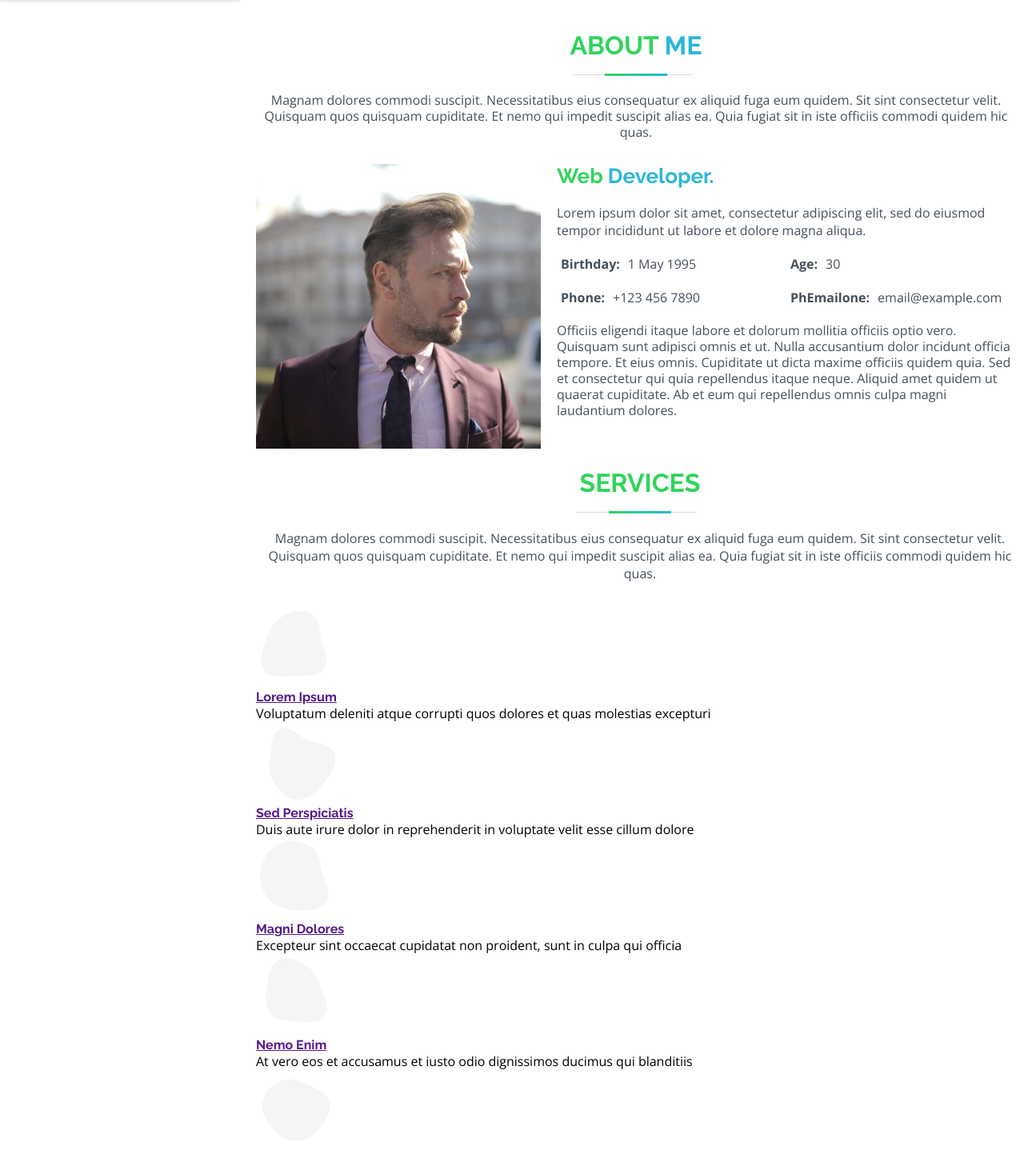
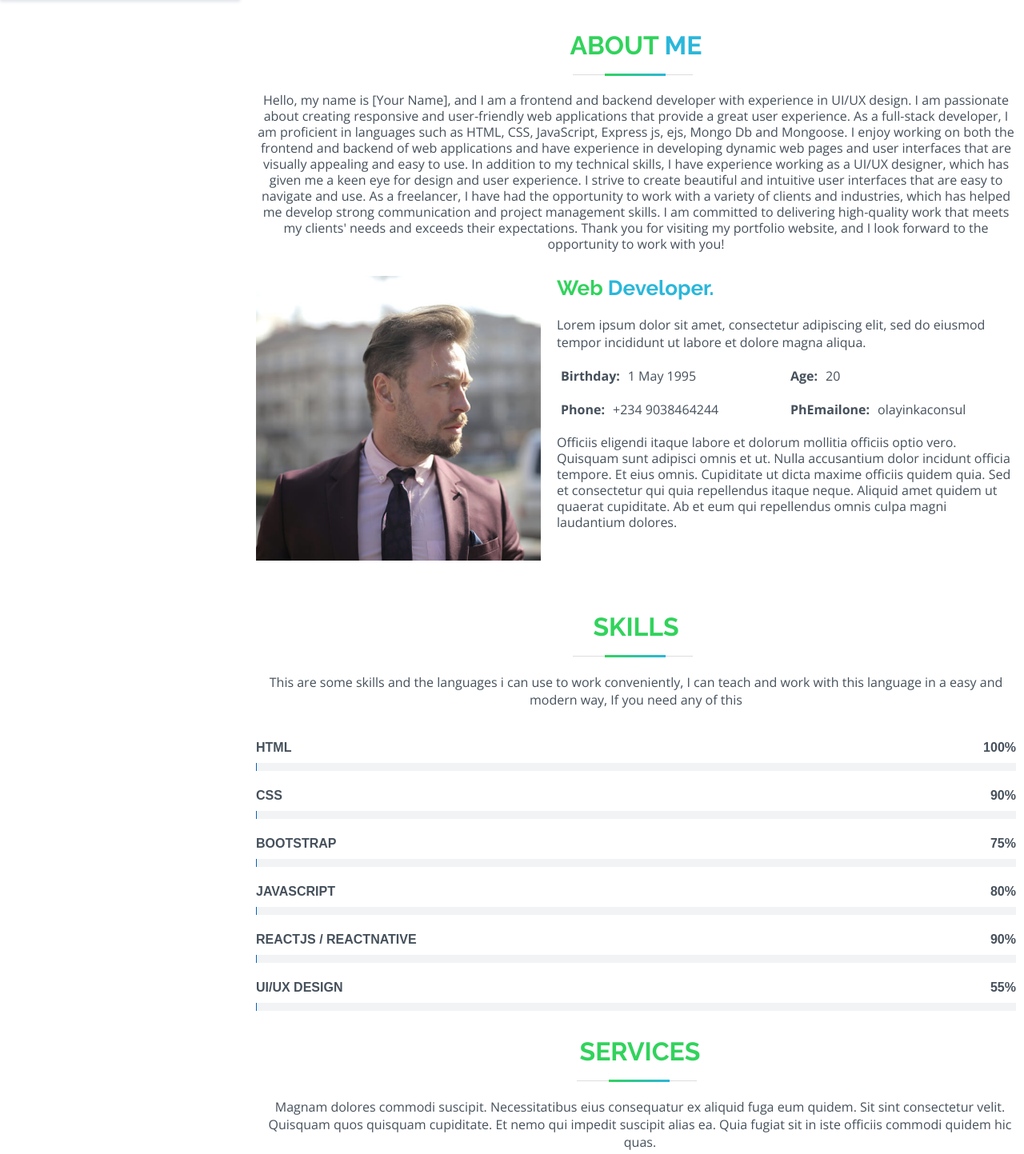
Before and after one commit to olayinka06-dev/ip-address-tracker-pro, a React (Create React App) app: page / in a window 1280 px wide. Shown: the part 802-2245 px from the top of the page at 80% size. Built offline with nearby package versions, Linux system fonts and the light colour scheme.

Commit message:
Creating the about Skill and Services Page

```diff
--- a/package.json
+++ b/package.json
@@ -9,7 +9,6 @@
     "react": "^18.2.0",
     "react-dom": "^18.2.0",
     "react-icons": "^4.8.0",
-    "react-reveal": "^1.2.2",
     "react-router-dom": "^6.10.0",
     "react-scripts": "5.0.1",
     "react-scroll": "^1.8.9",
--- a/src/components/About.jsx
+++ b/src/components/About.jsx
@@ -10,7 +10,25 @@ const About = () => {
       <div className="about-container">
         <div className="section-title">
           <h2>About <span className='about-me-color'>Me</span></h2>
-          <p>Magnam dolores commodi suscipit. Necessitatibus eius consequatur ex aliquid fuga eum quidem. Sit sint consectetur velit. Quisquam quos quisquam cupiditate. Et nemo qui impedit suscipit alias ea. Quia fugiat sit in iste officiis commodi quidem hic quas.</p>
+          {/* <p>
+            Hello, and welcome to my portfolio website! My name is [Your Name], and I am a versatile professional with extensive experience in web development and UI/UX design. I have worked as a senior frontend developer, backend developer, full-stack developer, and UI/UX designer for various companies and clients, and I have also worked as a freelancer on numerous projects.As a senior frontend developer, I specialize in building responsive and user-friendly web applications using modern technologies such as HTML, CSS, and JavaScript. I am skilled in developing dynamic web pages and user interfaces that are visually appealing and easy to use.
+            In addition to my frontend development expertise, I am also proficient in backend development and have experience working with languages such as PHP, Python, and Node.js. This enables me to build robust and scalable web applications that can handle complex tasks and data processing.
+            As a full-stack developer, I am comfortable working on both the frontend and backend of web applications, which allows me to deliver comprehensive solutions to clients. I have also worked as a UI/UX designer, which has given me a keen eye for design and user experience. I strive to create beautiful and intuitive user interfaces that are easy to navigate and use.
+            As a freelancer, I have had the opportunity to work on a variety of projects for clients in different industries, which has helped me develop strong project management and communication skills. I am committed to delivering high-quality work that meets my clients' needs and exceeds their expectations.
+            I am passionate about technology and constantly stay up-to-date with the latest industry trends and advancements. My goal is to use my skills and experience to create innovative and impactful web solutions that make a difference in people's lives.
+            Thank you for visiting my portfolio website, and I look forward to connecting with you!
+          </p> */}
+          <p>
+          Hello, my name is [Your Name], and I am a frontend and backend developer with experience in UI/UX design. I am passionate about creating responsive and user-friendly web applications that provide a great user experience.
+
+As a full-stack developer, I am proficient in languages such as HTML, CSS, JavaScript, Express js, ejs, Mongo Db and Mongoose. I enjoy working on both the frontend and backend of web applications and have experience in developing dynamic web pages and user interfaces that are visually appealing and easy to use.
+
+In addition to my technical skills, I have experience working as a UI/UX designer, which has given me a keen eye for design and user experience. I strive to create beautiful and intuitive user interfaces that are easy to navigate and use.
+
+As a freelancer, I have had the opportunity to work with a variety of clients and industries, which has helped me develop strong communication and project management skills. I am committed to delivering high-quality work that meets my clients' needs and exceeds their expectations.
+
+Thank you for visiting my portfolio website, and I look forward to the opportunity to work with you!
+          </p>
         </div>
 
         <div className="about-flex">
@@ -27,13 +45,13 @@ const About = () => {
               <div className="about-info">
                 <ul>
                   <li><i class="bi bi-chevron-right"></i> <strong>Birthday:</strong> <span>1 May 1995</span></li>
-                  <li><i class="bi bi-chevron-right"></i> <strong>Phone:</strong> <span>+123 456 7890</span></li>
+                  <li><i class="bi bi-chevron-right"></i> <strong>Phone:</strong> <span>+234 9038464244</span></li>
                 </ul>
               </div>
               <div className="about-info">
                 <ul>
-                  <li><i class="bi bi-chevron-right"></i> <strong>Age:</strong> <span>30</span></li>
-                  <li><i class="bi bi-chevron-right"></i> <strong>PhEmailone:</strong> <span>email@example.com</span></li>
+                  <li><i class="bi bi-chevron-right"></i> <strong>Age:</strong> <span>20</span></li>
+                  <li><i class="bi bi-chevron-right"></i> <strong>PhEmailone:</strong> <span>olayinkaconsul</span></li>
                 </ul>
               </div>
             </div>
@@ -42,6 +60,79 @@ const About = () => {
               Cupiditate ut dicta maxime officiis quidem quia. Sed et consectetur qui quia repellendus itaque neque. Aliquid amet quidem ut quaerat cupiditate. Ab et eum qui repellendus omnis culpa magni laudantium dolores.
             </p>
           </div>
+        </div>
+        {/* Hello, my name is [Your Name], and I am a frontend and backend developer with experience in UI/UX design. I am passionate about creating responsive and user-friendly web applications that provide a great user experience.
+
+As a full-stack developer, I am proficient in languages such as HTML, CSS, JavaScript, PHP, and Python. I enjoy working on both the frontend and backend of web applications and have experience in developing dynamic web pages and user interfaces that are visually appealing and easy to use.
+
+In addition to my technical skills, I have experience working as a UI/UX designer, which has given me a keen eye for design and user experience. I strive to create beautiful and intuitive user interfaces that are easy to navigate and use.
+
+As a freelancer, I have had the opportunity to work with a variety of clients and industries, which has helped me develop strong communication and project management skills. I am committed to delivering high-quality work that meets my clients' needs and exceeds their expectations.
+
+Thank you for visiting my portfolio website, and I look forward to the opportunity to work with you! */}
+
+      </div>
+    </section>
+    <section id="skills" class="skills section-bg">
+      <div class="container" data-aos="fade-up">
+
+        <div class="section-title">
+          <h2>Skills</h2>
+          <p>This are some skills and the languages i can use to work conveniently, I can teach and work with this language in a easy and modern way, If you need any of this </p>
+        </div>
+
+        <div class="row skills-content">
+
+          <div class="col-lg-6">
+
+            <div class="progress">
+              <span class="skill">HTML <i class="val">100%</i></span>
+              <div class="progress-bar-wrap">
+                <div class="progress-bar" role="progressbar" aria-valuenow="100" aria-valuemin="0" aria-valuemax="100"></div>
+              </div>
+            </div>
+
+            <div class="progress">
+              <span class="skill">CSS <i class="val">90%</i></span>
+              <div class="progress-bar-wrap">
+                <div class="progress-bar" role="progressbar" aria-valuenow="90" aria-valuemin="0" aria-valuemax="100"></div>
+              </div>
+            </div>
+
+            <div class="progress">
+              <span class="skill">Bootstrap<i class="val">75%</i></span>
+              <div class="progress-bar-wrap">
+                <div class="progress-bar" role="progressbar" aria-valuenow="75" aria-valuemin="0" aria-valuemax="100"></div>
+              </div>
+            </div>
+
+          </div>
+
+          <div class="col-lg-6">
+
+            <div class="progress">
+              <span class="skill">JavaScript <i class="val">80%</i></span>
+              <div class="progress-bar-wrap">
+                <div class="progress-bar" role="progressbar" aria-valuenow="80" aria-valuemin="0" aria-valuemax="100"></div>
+              </div>
+            </div>
+
+            <div class="progress">
+              <span class="skill">ReactJs / ReactNative<i class="val">90%</i></span>
+              <div class="progress-bar-wrap">
+                <div class="progress-bar" role="progressbar" aria-valuenow="90" aria-valuemin="0" aria-valuemax="100"></div>
+              </div>
+            </div>
+
+            <div class="progress">
+              <span class="skill">UI/UX Design <i class="val">55%</i></span>
+              <div class="progress-bar-wrap">
+                <div class="progress-bar" role="progressbar" aria-valuenow="55" aria-valuemin="0" aria-valuemax="100"></div>
+              </div>
+            </div>
+
+          </div>
+
         </div>
 
       </div>
@@ -56,7 +147,7 @@ const Wrapper = styled.section`
   width: 100%;
   padding-top: 40px;
   padding-right: 10px;
-padding-bottom: 20px;
+  padding-bottom: 20px;
   background-color: var(--sectionbackground);
 }
 .about-me-color{
@@ -124,6 +215,43 @@ padding-bottom: 20px;
   margin-bottom: 0;
   line-height: 20px;
 }
+.skills{
+  padding-top: 40px;
+  padding-right: 10px;
+  padding-bottom: 20px;
+}
+.skills .progress {
+  height: 60px;
+  display: block;
+  background: none;
+  border-radius: 0;
+}
+
+.skills .progress .skill {
+  padding: 10px 0;
+  margin: 0;
+  text-transform: uppercase;
+  display: block;
+  font-weight: 600;
+  font-family: "Poppins", sans-serif;
+  color: #45505b;
+}
+
+.skills .progress .skill .val {
+  float: right;
+  font-style: normal;
+}
+
+.skills .progress-bar-wrap {
+  background: #f2f3f5;
+}
+
+.skills .progress-bar {
+  width: 1px;
+  height: 10px;
+  transition: 0.9s;
+  background-color: #0563bb;
+}
 
 
 
--- a/src/components/Navigation2.jsx
+++ b/src/components/Navigation2.jsx
@@ -36,7 +36,7 @@ const Navigation2 = ({backgroundSwitcher, handleToggleSwitcher}) => {
     <aside  className={`${menu ? 'mobile-toggler' : ''}`}>
       <div class="profile box-4">
         <img src={profileimg} alt={profileimg} />
-        <h1 class="text-light">Alex Smith</h1>
+        <h1 class="text-light">Olayinka_Dev</h1>
       </div>
       <ul className='aside-desktop'>
         <div className='box-2'>
--- a/src/index.css
+++ b/src/index.css
@@ -50,13 +50,20 @@ p{
 --mainbody: black;
 --herobackground: rgba(5, 13, 24, 0.3);
 --activehover: linear-gradient( to right, rgb(241, 169, 34), hsl(353, 87%, 64%));
+/* --activehover: linear-gradient(to right, hsl(206, 48%, 27%), hsl(229, 64%, 46%)); */
+
 --gradientbackground: hsl(209, 23%, 22%);
 --gradientcolor: white;
---herocolor: rgb(241, 169, 34);
---herospan: hsl(353, 87%, 64%);
+/* --herocolor: rgb(241, 169, 34); */
+/* --herocolor:   hsl(229, 64%, 46%); */
+--herocolor:   red;
+--herospan:  red;
+/* --herospan:  hsl(229, 64%, 46%); */
+/* --herospan: hsl(353, 87%, 64%); */
 --text: white;
 --social: rgb(69,80,91);
---sectionbackground: hsl(209, 23%, 22%);
+/* --sectionbackground: hsl(209, 23%, 22%); */
+--sectionbackground: hsl(0%, 0%, 0%);
 }
 
 .app{
```
Also changed, not shown: src/components/Practice.jsx (added, +40 -0 lines), 1 other file (tests, documents, lock files or other folders).
